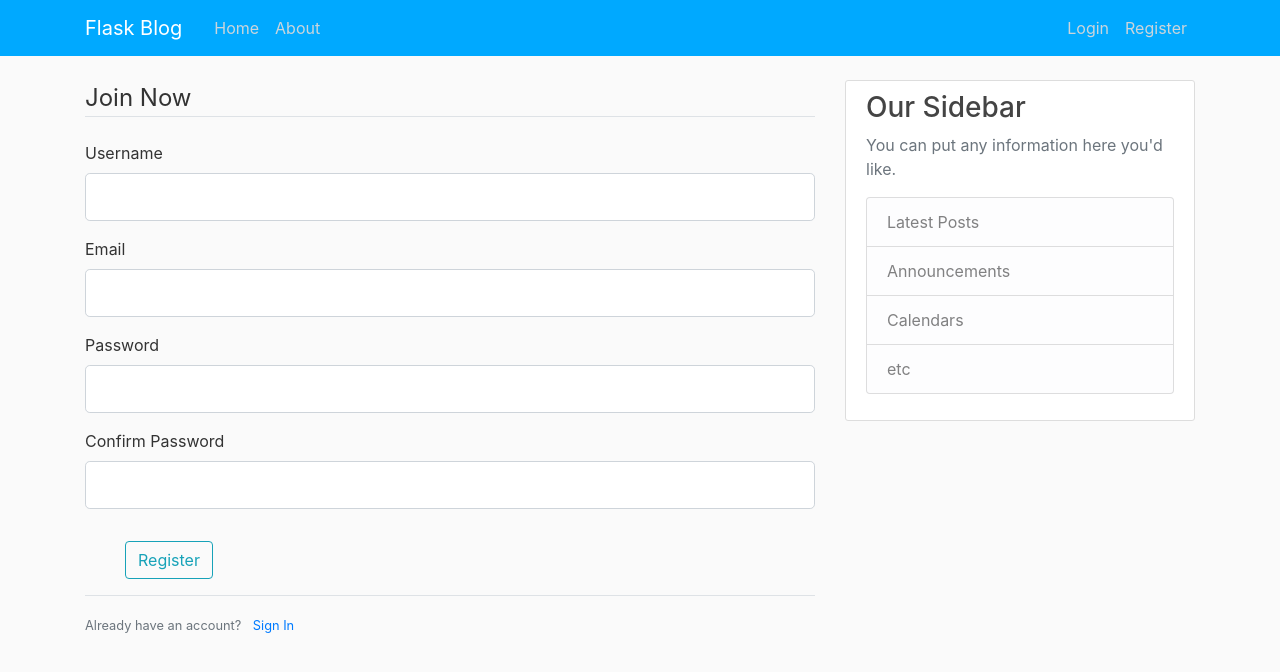
After one commit to K3nny13/Flask-blog, a Flask app: page /register in a window 1280 px wide. The commit adds this page. Shown: the top 672 px of the page. Run offline with Flask 2, Linux system fonts and the light colour scheme; some libraries are stand-ins or nearby versions.

Commit message:
Restructed files

```diff
--- /dev/null
+++ b/flask_blog/forms.py
@@ -0,0 +1,17 @@
+from flask_wtf import FlaskForm
+from wtforms import StringField, PasswordField, SubmitField, BooleanField
+from wtforms.validators import DataRequired, Length, Email, EqualTo
+
+
+class RegistrationForm(FlaskForm):
+	username = StringField('Username', validators=[DataRequired(), Length(min=2, max=20)])
+	email = StringField('Email', validators=[DataRequired(), Email()])
+	password = PasswordField('Password', validators=[DataRequired()])
+	confirm_password = PasswordField('Confirm Password', validators=[DataRequired(), EqualTo('password')])
+	submit = SubmitField('Register')
+
+class LoginForm(FlaskForm):
+	email = StringField('Email', validators=[DataRequired(), Email()])
+	password = PasswordField('Password', validators=[DataRequired()])
+	remember = BooleanField('Remember Me')
+	submit = SubmitField('Login')
--- /dev/null
+++ b/flask_blog/routes.py
@@ -0,0 +1,45 @@
+from flask import render_template, url_for, flash, redirect
+from flask_blog import app
+from flask_blog.forms import RegistrationForm, LoginForm
+from flask_blog.models import User, Post
+
+posts = [{
+    'author': 'Kenny',
+    'title': 'First Blog',
+    'content': 'This is a First Blog Post',
+    'date': '14 December 2018'
+},
+{
+    'author': 'Kenny',
+    'title': 'First Blog',
+    'content': 'This is a First Blog Post',
+    'date': '14 December 2018'
+}]
+
+@app.route('/')
+@app.route('/home')
+def index():
+    return render_template('index.html', posts=posts, title='Index')
+
+@app.route('/about')
+def about():
+    return render_template('about.html', title='About')
+
+@app.route('/register', methods=['GET', 'POST'])
+def register():
+	form = RegistrationForm()
+	if form.validate_on_submit():
+		flash(f'Account created for {form.username.data}!', 'success')
+		return redirect(url_for('index'))
+	return render_template('register.html', title='Register', form=form)
+
+@app.route('/login', methods=['GET', 'POST'])
+def login():
+	form = LoginForm()
+	if form.validate_on_submit():
+		if form.email.data == 'admin@blog.com' and form.password.data == 'password':
+			flash('You have been logged in', 'success')
+			return redirect(url_for('index'))
+		else:
+			flash('Login failed', 'danger')
+	return render_template('login.html', title='Login', form=form)
--- a/static/main.css
+++ b/flask_blog/static/main.css
@@ -9,7 +9,7 @@
   }
 
   .bg-steel {
-    background-color: #5f788a;
+    background-color: #00a9ff;
   }
 
   .site-header .navbar-nav .nav-link {
--- a/templates/index.html
+++ b/flask_blog/templates/index.html
@@ -1,6 +1,6 @@
 {% extends 'layout.html' %}
 {% block content %}
-<h1>Index</h1>
+<h1>Blogs</h1>
 
 {% for post in posts %}
 
--- a/templates/layout.html
+++ b/flask_blog/templates/layout.html
@@ -29,13 +29,13 @@
                 </button>
                 <div class="collapse navbar-collapse" id="navbarToggle">
                     <div class="navbar-nav mr-auto">
-                        <a class="nav-item nav-link" href="/">Home</a>
-                        <a class="nav-item nav-link" href="/about">About</a>
+                        <a class="nav-item nav-link" href="{{ url_for('index') }}">Home</a>
+                        <a class="nav-item nav-link" href="{{ url_for('about') }}">About</a>
                     </div>
                     <!-- Navbar Right Side -->
                     <div class="navbar-nav">
-                        <a class="nav-item nav-link" href="/login">Login</a>
-                        <a class="nav-item nav-link" href="/register">Register</a>
+                        <a class="nav-item nav-link" href="{{ url_for('login') }}">Login</a>
+                        <a class="nav-item nav-link" href="{{ url_for('register') }}">Register</a>
                     </div>
                 </div>
             </div>
@@ -44,6 +44,15 @@
     <main role="main" class="container">
         <div class="row">
             <div class="col-md-8">
+				{% with messages = get_flashed_messages(with_categories=true) %}
+					{% if messages %}
+						{% for category, message in messages %}
+							<div class="alert alert-{{ category }}">
+								{{ message }}
+							</div>
+						{% endfor %}
+					{% endif %}
+				{% endwith %}
                 {% block content %}{% endblock %}
             </div>
             <div class="col-md-4">
--- /dev/null
+++ b/flask_blog/templates/register.html
@@ -0,0 +1,76 @@
+{% extends 'layout.html' %}
+{% block content %}
+	<div class="content_section">
+		<form method="POST" action="">
+			{{ form.hidden_tag() }}
+			<fieldset class="form-group">
+				<legend class="border-bottom mb-4">Join Now</legend>
+				<div class="form-group">
+					{{ form.username.label(class="form-control-label") }}
+
+					{% if form.username.errors %}
+						{{ form.username(class="form-control form-control-lg is-invalid") }}
+						<div class="invalid-feedback">
+							{% for error in form.username.errors %}
+								<span>{{ error }}</span>
+							{% endfor %}
+						</div>
+					{% else %}
+						{{ form.username(class="form-control form-control-lg") }}
+					{% endif %}
+
+				</div>
+				<div class="form-group">
+					{{ form.email.label(class="form-control-label") }}
+
+					{% if form.email.errors %}
+						{{ form.email(class="form-control form-control-lg is-invalid") }}
+						<div class="invalid-feedback">
+							{% for error in form.email.errors %}
+								<span>{{ error }}</span>
+							{% endfor %}
+						</div>
+					{% else %}
+						{{ form.email(class="form-control form-control-lg") }}
+					{% endif %}
+				</div>
+				<div class="form-group">
+					{{ form.password.label(class="form-control-label") }}
+
+					{% if form.password.errors %}
+						{{ form.password(class="form-control form-control-lg is-invalid") }}
+						<div class="invalid-feedback">
+							{% for error in form.password.errors %}
+								<span>{{ error }}</span>
+							{% endfor %}
+						</div>
+					{% else %}
+						{{ form.password(class="form-control form-control-lg") }}
+					{% endif %}
+				</div>
+				<div class="form-group">
+					{{ form.confirm_password.label(class="form-control-label") }}
+
+					{% if form.confirm_password.errors %}
+						{{ form.confirm_password(class="form-control form-control-lg is-invalid") }}
+						<div class="invalid-feedback">
+							{% for error in form.confirm_password.errors %}
+								<span>{{ error }}</span>
+							{% endfor %}
+						</div>
+					{% else %}
+						{{ form.confirm_password(class="form-control form-control-lg") }}
+					{% endif %}
+				</div>
+			</fieldset>
+			<dir class="form-group">
+					{{ form.submit(class="btn btn-outline-info") }}
+			</dir>
+		<form>
+	</div>
+	<div class="border-top pt-3">
+		<small class="text-muted">
+			Already have an account? <a class="ml-2" href="{{ url_for('login') }}">Sign In</a>
+		</small>
+	</div>
+{% endblock content %}
--- /dev/null
+++ b/run.py
@@ -0,0 +1,4 @@
+from flask_blog import app
+
+if __name__ == "__main__":
+    app.run(debug=True)
```
Also changed, not shown: flask_blog.py (deleted, +0 -30 lines), flask_blog/__init__.py (added, +10 -0 lines), flask_blog/models.py (added, +24 -0 lines), flask_blog/templates/login.html (added, +55 -0 lines), database.db (added), flask_blog/templates/about.html (renamed from templates/about.html).
